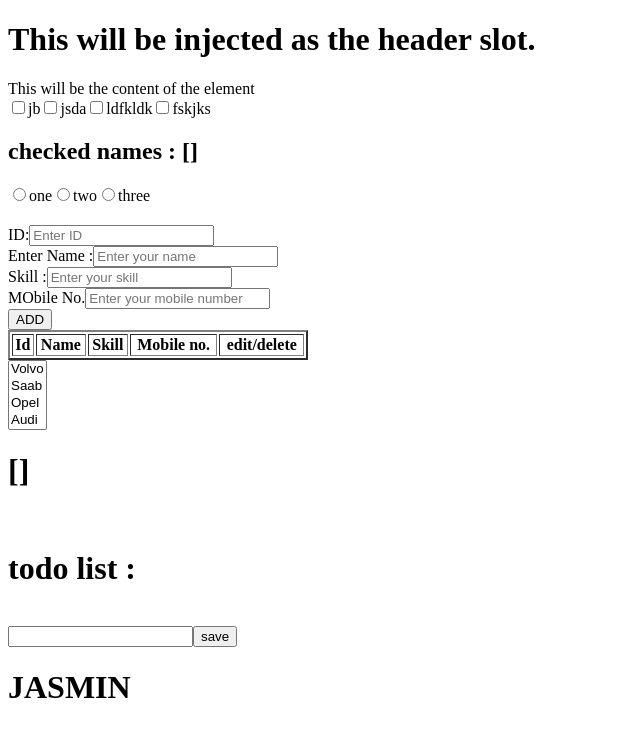
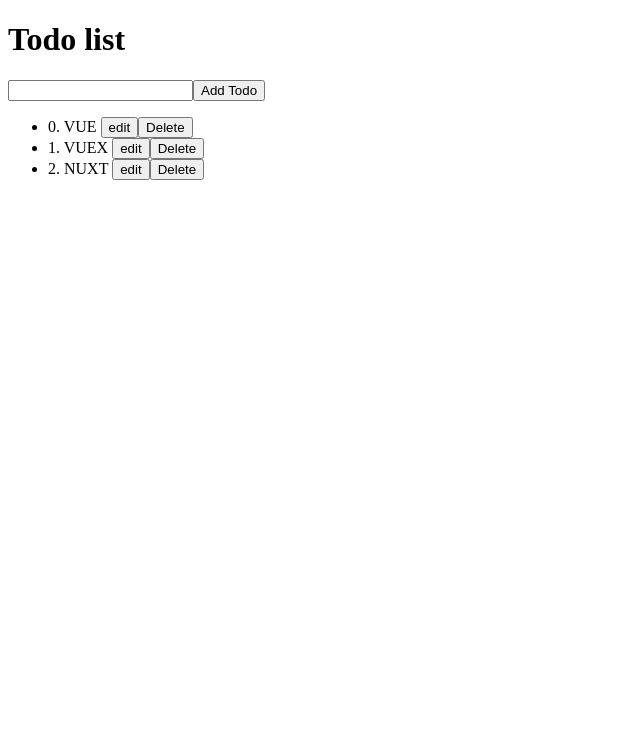
Before and after one commit to ebjasminbhesaniya/demo, a Vue app: page / in a window 1280 px wide. Shown: the top 736 px of the page, without its empty margins (0-640 px from the left). Built offline with nearby package versions, Linux system fonts and the light colour scheme.

Commit message:
create todo list

```diff
--- a/src/App.vue
+++ b/src/App.vue
@@ -1,25 +1,28 @@
 <template>
   <div id="app">
-    <h1 slot="header">This will be injected as the header slot.</h1>
-    <slot name="content"> This will be the content of the element</slot>
+    <!-- <h1 slot="header">This will be injected as the header slot.</h1> -->
+    <!-- <slot name="content"> This will be the content of the element</slot> -->
 
     <!-- <img alt="Vue logo" src="./assets/logo.png"> -->
     <!-- <HelloWorld msg="Welcome to Your Vue.js App"/> -->
     <!-- <demo1 /> -->
-    <demo2 />
+    <!-- <demo2 /> -->
+    <todo />
   </div>
 </template>
 
 <script>
 // import HelloWorld from './components/HelloWorld.vue'
 // import demo1 from "./components/demo1.vue";
-import demo2 from "./components/demo2.vue";
+// import demo2 from "./components/demo2.vue";
+import todo from "./components/todo.vue";
 export default {
   name: "App",
   components: {
     // HelloWorld,
     // demo1,
-    demo2,
+    // demo2,
+    todo,
   },
 };
 </script>
--- /dev/null
+++ b/src/components/todo.vue
@@ -0,0 +1,55 @@
+<template>
+  <div>
+    <h1>Todo list</h1>
+    <form>
+      <div v-if="!isediting">
+        <input type="text" v-model="currentTodo" ref="note" />
+        <button type="submit" @click.prevent="addtodo">Add Todo</button>
+      </div>
+      <div v-else>
+        <input type="text" v-model="currentTodo" ref="note" />
+        <button type="submit" @click.prevent="update">update Todo</button>
+      </div>
+    </form>
+    <ul>
+      <li v-for="(todo, index) in todos" :key="todo.name">
+        {{ index }}. {{ todo | capitalize }}
+        <button @click="edit(index, todo)">edit</button>
+        <button @click="remove(index)">Delete</button>
+      </li>
+    </ul>
+  </div>
+</template>
+
+<script>
+export default {
+  name: "todo",
+  data() {
+    return {
+      selectedindex: null,
+      isediting: false,
+      todos: ["vue", "vuex", "nuxt"],
+      currentTodo: "",
+    };
+  },
+  methods: {
+    addtodo() {
+      this.todos.push(this.currentTodo);
+      this.currentTodo = "";
+    },
+    remove(index) {
+      this.todos.splice(index, 1);
+    },
+    edit(index, todo) {
+      this.currentTodo = todo;
+      this.selectedindex = index;
+      this.isediting = true;
+    },
+    update() {
+      this.todos.splice(this.selectedindex, 1, this.currentTodo);
+      this.isediting = false;
+    },
+  },
+};
+</script>
+<style></style>
--- a/src/main.js
+++ b/src/main.js
@@ -7,9 +7,9 @@ Vue.directive("color",{
   }
 })
 Vue.config.productionTip = false
-// Vue.filter('capitalize', function (value) {
-//   return value.toUpperCase()
-// })
+ Vue.filter('capitalize', function (value) {
+   return value.toUpperCase()
+ })
 new Vue({
   render: h => h(App),
 }).$mount('#app')
```
